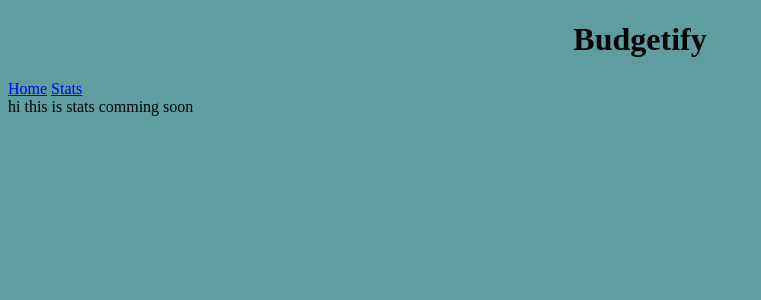
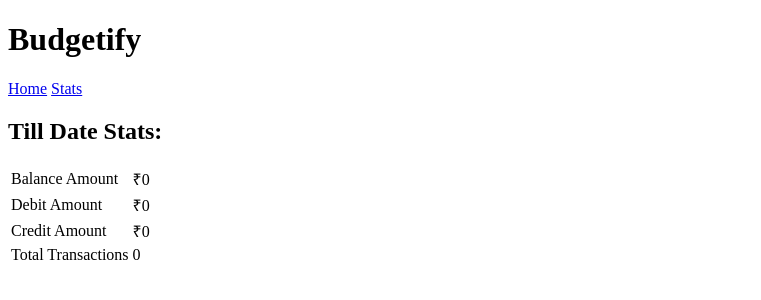
Before and after one commit to JuliusDude/Budgetify_Flask, a Flask app: page /stats in a window 1280 px wide. Shown: the top 300 px of the page, without its empty margins (0-761 px from the left). Run offline with Flask 3, Linux system fonts and the light colour scheme.

Commit message:
functionality done

```diff
--- a/app.py
+++ b/app.py
@@ -96,7 +96,18 @@ def edit(log_id:int):
 #STATS
 @app.route("/stats")
 def stat():
-    return render_template('stats.html')
+    tasks = MyTask.query.order_by(MyTask.date_created).all()
+    totalTransaction = credit = debit = 0
+    balance = 0
+    for task in tasks:
+        if task.cash_type.lower() == "credit":
+            credit+= task.cash
+        else:  # debit
+            debit += task.cash
+    totalTransaction = credit + debit
+    balance = credit - debit
+
+    return render_template('stats.html',totalTransaction=totalTransaction, credit=credit, debit= debit, balance=balance)
 
 
 
--- a/static/styles.css
+++ b/static/styles.css
@@ -1,3 +1 @@
-body {
-  background-color: cadetblue;
-}/*# sourceMappingURL=styles.css.map */
+/*# sourceMappingURL=styles.css.map */
--- a/static/styles.scss
+++ /dev/null
@@ -1,3 +0,0 @@
-body{
-    background-color: cadetblue;
-}
--- a/templates/base.html
+++ b/templates/base.html
@@ -9,8 +9,8 @@
 </head>
 <body>
     <header>
-        <h1 style="text-align: center;">Budgetify</h1>
-        <nav>
+        <h1 id="name">Budgetify</h1>
+        <nav id="nav_bar">
             <a href="/">Home</a>
             <a href="/stats">Stats</a>
         </nav>
--- a/templates/stats.html
+++ b/templates/stats.html
@@ -1,12 +1,29 @@
 {% extends 'base.html' %}
 
 {% block head %}
-<title>Budgetify-Stats</title>
+<title>Budgetify - Stats</title>
 {% endblock %}
 
 {% block body %}
-    <div>
-        hi this is stats comming soon
-    </div>
-
+<div class="card">
+    <h2>Till Date Stats:</h2>
+    <table class="table">
+        <tr>
+            <td>Balance Amount</td>
+            <td>₹{{balance}}</td>
+        </tr>
+        <tr>
+            <td>Debit Amount</td>
+            <td>₹{{debit}}</td>
+        </tr>
+        <tr>
+            <td>Credit Amount</td>
+            <td>₹{{credit}}</td>
+        </tr>
+        <tr>
+            <td>Total Transactions</td>
+            <td>{{totalTransaction}}</td>
+        </tr>
+    </table>
+</div>
 {% endblock %}
```
Also changed, not shown: templates/index.html (+13 -13 lines), 1 other file.
